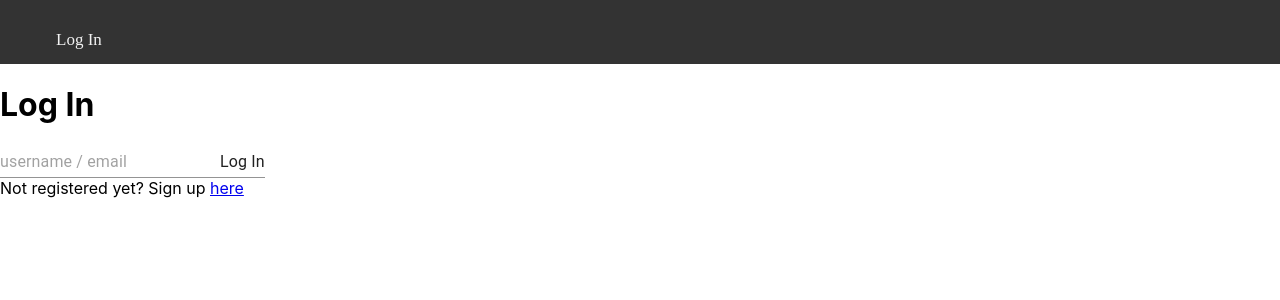
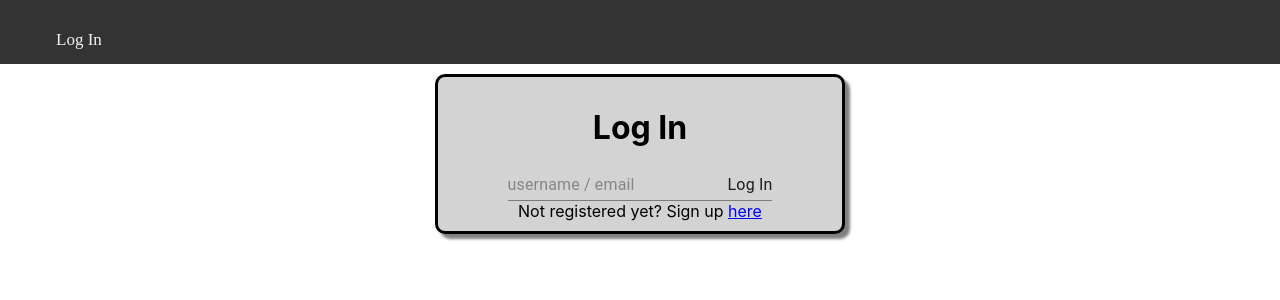
Before and after one commit to matthewsedlacek/Business-Builder, a React (Create React App) app in the folder frontend/: page /login in a window 1280 px wide. Shown: the top 300 px of the page. Built offline with nearby package versions, Linux system fonts and the light colour scheme; no server answers.

Commit message:
Some other css on login

```diff
--- a/frontend/src/components/CreateBusinessQuestions/style.css
+++ b/frontend/src/components/CreateBusinessQuestions/style.css
@@ -3,6 +3,7 @@
     border-radius: 10px;
     padding: 2px;
     box-shadow: 5px 5px 3px grey;
+    background-color: lightgray;
 }
 
 .title {
@@ -19,4 +20,5 @@
     width: 95%;
     font-family: "Times New Roman";
     border-radius: 3px;
+    box-shadow: 1px 1px 1px grey;
 }
--- a/frontend/src/components/login.js
+++ b/frontend/src/components/Login/login.js
@@ -3,6 +3,7 @@ import { useHistory } from 'react-router';
 import { Link } from 'react-router-dom'
 import Button from '@material-ui/core/Button';
 import { Input } from '@material-ui/core';
+import './style.css'
 
 
 const Login = (props) => {
@@ -12,14 +13,17 @@ const Login = (props) => {
     // where router logic renders home if login successful and to login if not successful
     const handleSubmit = event => {
         event.preventDefault();
-        props.login(event.target.username.value)
-        history.push(
-            {pathname:  "/home"}
-        )
+        const result = props.login(event.target.username.value)
+        console.log(result)
+        if (result) {
+            history.push(
+                {pathname:  "/home"}
+            )
+        }
     }
 
     return (
-        <div>
+        <div class="login">
             <form onSubmit={(event) => handleSubmit(event)}>
                 <h1>Log In</h1>
                 {/* <p>Enter Username</p> */}
--- /dev/null
+++ b/frontend/src/components/Login/style.css
@@ -0,0 +1,11 @@
+.login {
+    border-style: solid;
+    border-radius: 10px;
+    padding: 10px;
+    box-shadow: 5px 5px 3px grey;
+    background-color: lightgray;
+    width: 30%;
+    margin: auto;
+    text-align: center;
+    margin-top:10px;
+}
--- a/frontend/src/components/home.js
+++ b/frontend/src/components/home.js
@@ -6,7 +6,13 @@ class Home extends Component {
     state = {
         currentUser: {
             attributes: {
-                first_name: ""
+                first_name: "",
+                last_name: "",
+                zip: null,
+                business:{
+                    id: null,
+                    name: ""
+                }
             }
         }
     }
@@ -21,6 +27,7 @@ class Home extends Component {
         return (
             <div>
                 <p>Welcome {this.state.currentUser.attributes.first_name}</p>
+                {console.log(this.state.currentUser.attributes)}
                 {/* {props.currentUser.attributes.business.name} */}
           </div>
         );
--- a/frontend/src/containers/App.js
+++ b/frontend/src/containers/App.js
@@ -1,6 +1,6 @@
 import React from 'react';
 import { BrowserRouter as Router, Route, Switch, Redirect } from 'react-router-dom'
-import Login from '../components/login.js'
+import Login from '../components/Login/login.js'
 import Report from '../components/report.js'
 import Home from '../components/home.js'
 import Signup from '../components/signup.js'
@@ -42,15 +42,17 @@ class App extends React.Component {
   // object to currentUser in localStorage as string
   login = (user) => {
     const users = this.state.users
-    let u
-    for(u of users){
+    let result = null
+    for(let u of users){
       if (u.attributes.username === user){
         localStorage.setItem('currentUser', JSON.stringify(u))
+        this.setState({
+          currentUser: u
+        })
+        result = u;
       }
     }
-    this.setState({
-      currentUser: user
-    })
+    return result
   }
 
   logout = () => {
@@ -68,10 +70,11 @@ class App extends React.Component {
           <Switch>
             <Route exact path='/login' component={ () => <Login login={this.login} users={this.state.users}/>} />
             <Route exact path='/signup' component={ () => <Signup currentUser={activeUser} />} />
-            <Route exact path="/home" component={ () => <Home currentUser={activeUser}/>} />
-            <Route exact path='/report' component={ () => <Report currentUser={activeUser} />} />
-            <Route exact path='/businessquestions' component={ () => <BusinessQuestions currentUser={activeUser} />} />
-            <Route exact path='/createbusiness' component={() => <CreateBusiness currentUser={activeUser}/>} />
+            {/* <Route exact path="/home" component={ () => <Home currentUser={activeUser}/>} /> */}
+            { localStorage.currentUser? <Route exact path="/home" component={ () => <Home currentUser={activeUser}/>} /> : null}
+            { localStorage.currentUser? <Route exact path='/report' component={ () => <Report currentUser={activeUser} />} /> : null}
+            { localStorage.currentUser? <Route exact path='/businessquestions' component={ () => <BusinessQuestions currentUser={activeUser} />} />: null}
+            { localStorage.currentUser? <Route exact path='/createbusiness' component={() => <CreateBusiness currentUser={activeUser}/>} />: null}
             { localStorage.currentUser? <Redirect to='/home' /> : <Redirect to='/login' />}
           </Switch>
         </div>
--- a/frontend/src/containers/CreateBusiness/style.css
+++ b/frontend/src/containers/CreateBusiness/style.css
@@ -21,6 +21,7 @@
     border-radius: 10px;
     padding: 2px;
     box-shadow: 5px 5px 3px grey;
+    background-color: lightgray;
 }
 
 .companyLable {
```
